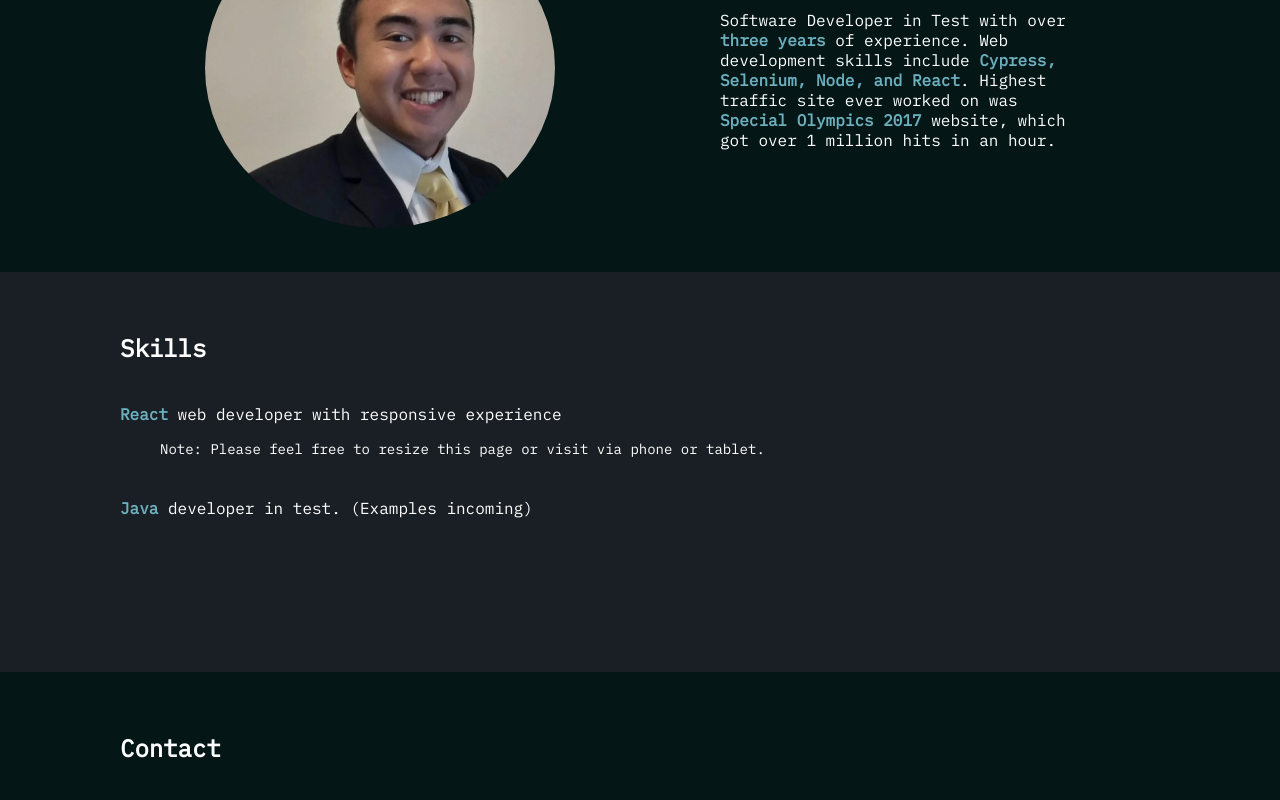
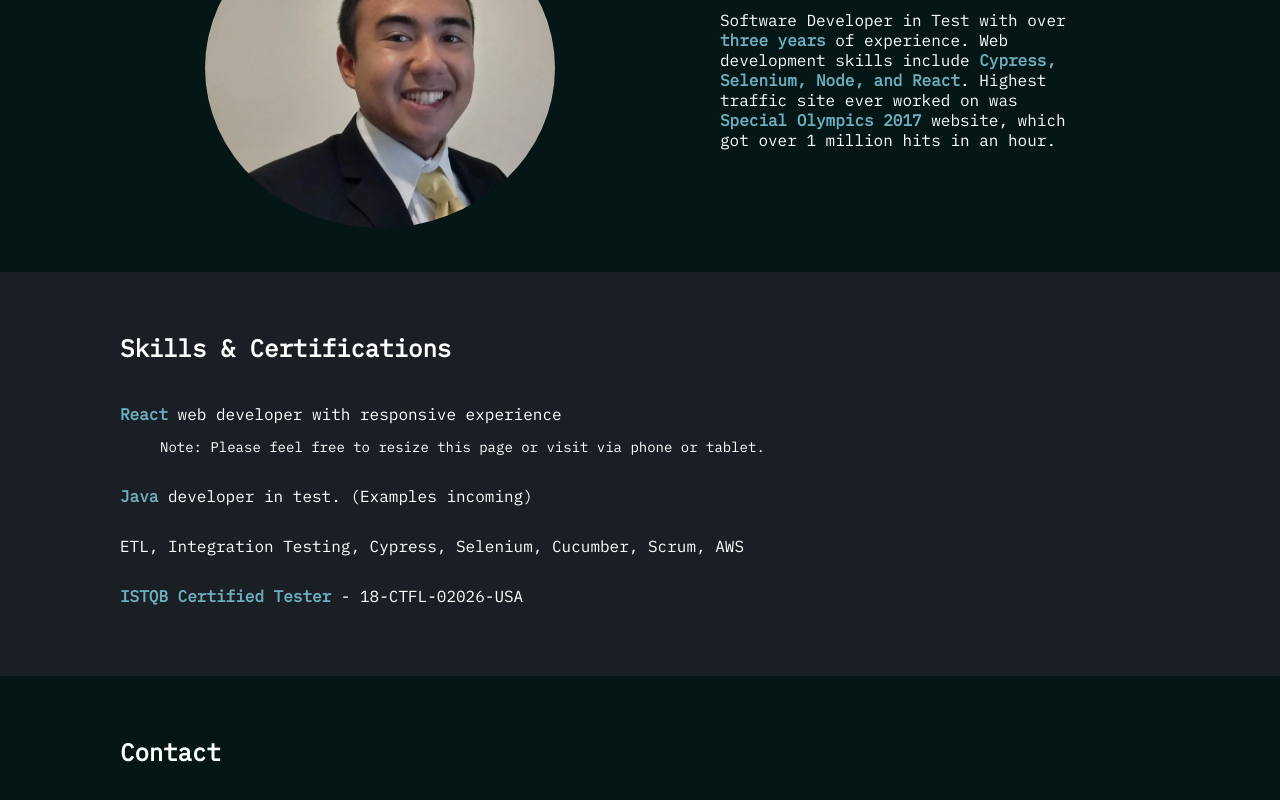
Before and after one commit to tranminh631/tranminh631.github.io, a React (Create React App) app: page / in a window 1280 px wide. Shown: the part 532-1332 px from the top of the page. Built offline with nearby package versions, Linux system fonts and the light colour scheme; the HTML template or start-up script is replaced by a standard one.

Commit message:
more info in skills

```diff
--- a/src/Skills.css
+++ b/src/Skills.css
@@ -13,6 +13,10 @@
 	padding-left: 40px;
 }
 
-.Skills h2, .Skills .note {
+.Skills h2 {
 	margin-bottom: 40px;
 }
+
+.Skills > p {
+	margin: 30px 0;
+}
--- a/src/Skills.js
+++ b/src/Skills.js
@@ -4,10 +4,13 @@ import './Skills.css'
 function Skills() {
 	return(
 		<div className="Skills module">
-			<h2>Skills</h2>
-			<p><b>React</b> web developer with responsive experience</p>
-			<p className="note">Note: Please feel free to resize this page or visit via phone or tablet.</p>
+			<h2>Skills & Certifications</h2>
+			<p><b>React</b> web developer with responsive experience
+				<p className="note">Note: Please feel free to resize this page or visit via phone or tablet.</p>
+			</p>
 			<p><b>Java</b> developer in test. (Examples incoming)</p>
+			<p>ETL, Integration Testing, Cypress, Selenium, Cucumber, Scrum, AWS</p>
+			<p><b>ISTQB Certified Tester</b> - 18-CTFL-02026-USA</p>
 		</div>
 	)
 }
```
